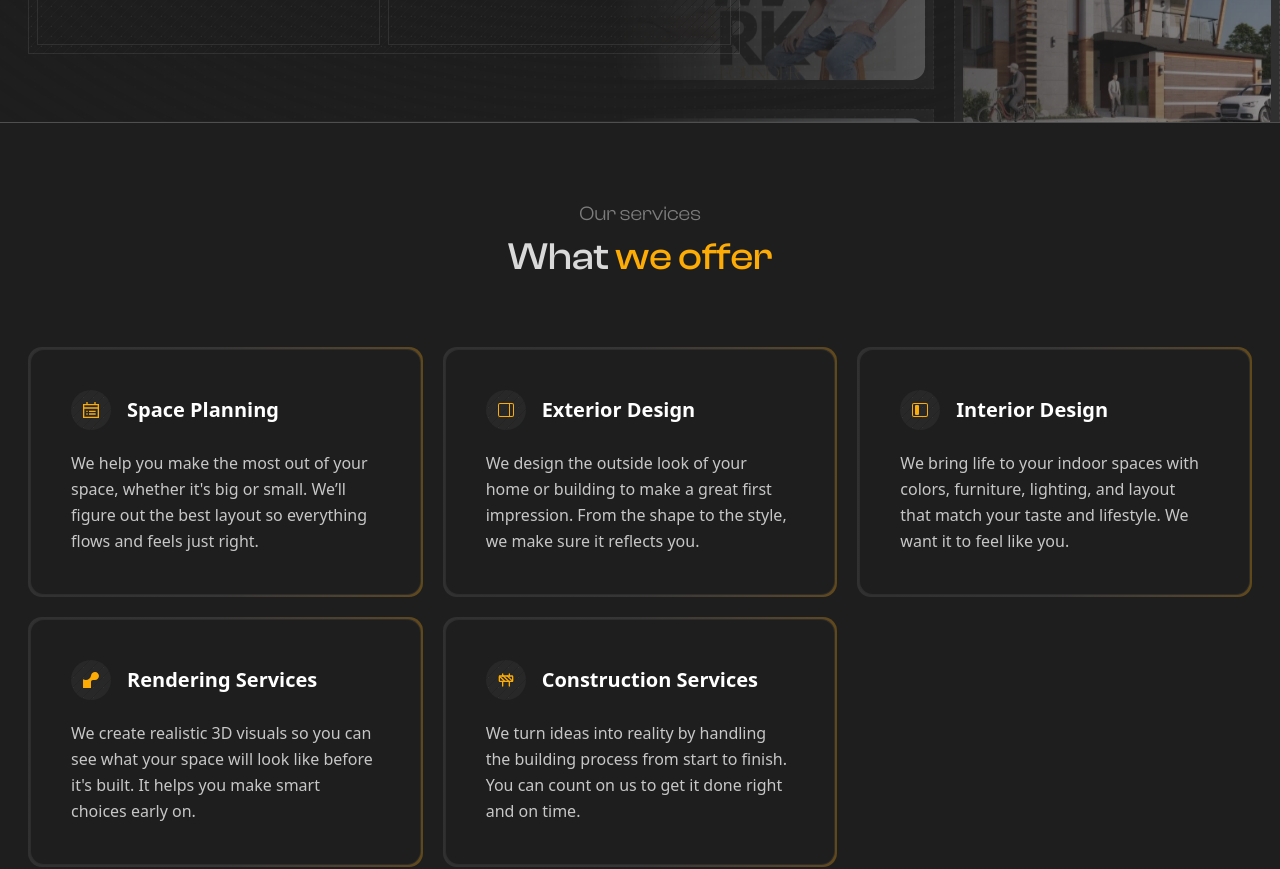
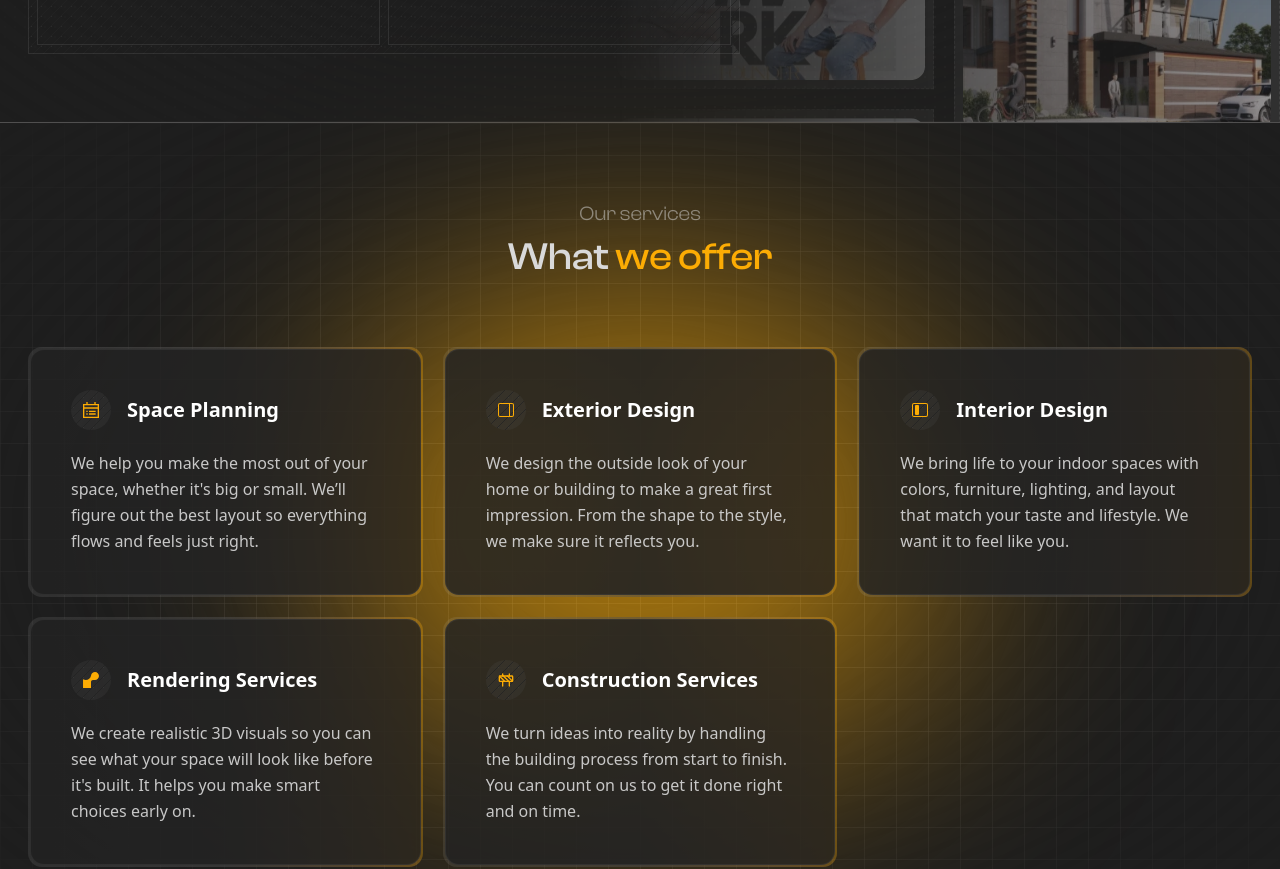
Before and after one commit to rainndev/MNKC-Architecture, a React (Vite) app: page / in a window 1280 px wide. Shown: the part 1560-2429 px from the top of the page. Built offline with nearby package versions, Linux system fonts and the light colour scheme.

Commit message:
style(services): add circle background blur

```diff
--- a/src/sections/homepage/ServicesNew.tsx
+++ b/src/sections/homepage/ServicesNew.tsx
@@ -8,9 +8,11 @@ const ServicesNew = () => {
   return (
     <section
       ref={ref}
-      className="flex min-h-screen w-full max-w-7xl flex-col items-center justify-center p-7"
+      className="relative flex min-h-screen w-full flex-col items-center justify-center bg-[linear-gradient(to_right,rgba(80,79,79,0.4)_1px,transparent_1px),linear-gradient(to_bottom,rgba(80,79,79,0.4)_1px,transparent_1px)] bg-[size:2rem_2rem] p-7"
     >
-      <div className="flex h-full w-full flex-col items-center justify-center text-center font-[ClashDisplay]">
+      <div className="bg-logo-black pointer-events-none absolute inset-0 flex items-center justify-center [mask-image:radial-gradient(ellipse_at_center,transparent_20%,black)]" />
+      <div className="md:bg-logo-yellow/60 absolute z-0 hidden h-[500px] w-[600px] rounded-full blur-[120px] sm:block" />
+      <div className="z-10 flex h-full w-full flex-col items-center justify-center text-center font-[ClashDisplay]">
         <motion.p
           initial={{ opacity: 0, y: -30 }}
           animate={{ opacity: 1, y: 0 }}
@@ -29,7 +31,7 @@ const ServicesNew = () => {
         </motion.h1>
       </div>
 
-      <div className="mt-15 grid h-full grid-cols-1 items-center justify-center gap-4 md:grid-cols-2 md:gap-5 lg:grid-cols-3">
+      <div className="z-10 mt-15 grid h-full max-w-7xl grid-cols-1 items-center justify-center gap-4 md:grid-cols-2 md:gap-5 lg:grid-cols-3">
         {content.map((data, i) => (
           <motion.div
             key={i}
@@ -37,10 +39,10 @@ const ServicesNew = () => {
             whileInView={{ opacity: 1, y: 0 }}
             transition={{ duration: 0.5, ease: "easeInOut", delay: i * 0.1 }}
             viewport={{ once: true }}
-            className="text-logo-white bg-logo-black h-full w-full"
+            className="text-logo-white h-full w-full"
           >
             <div className="from-logo-white/10 via-logo-gray/50 to-logo-yellow/30 h-full rounded-lg bg-gradient-to-r p-[2px] md:rounded-xl">
-              <div className="bg-logo-black hover:bg-logo-black/80 hover:border-logo-yellow/10 border-logo-gray/30 h-full rounded-lg border p-5 text-white transition-all duration-500 ease-in-out hover:backdrop-blur-2xl md:rounded-xl md:p-10">
+              <div className="bg-logo-black/90 md:bg-logo-black/80 hover:bg-logo-black/50 hover:border-logo-yellow/10 border-logo-gray/30 h-full rounded-lg border p-5 text-white transition-all duration-500 ease-in-out hover:backdrop-blur-2xl md:rounded-xl md:p-10">
                 <div className="flex items-center justify-start gap-4">
                   <span className="text-logo-yellow bg-logo-gray/20 bg-striped rounded-full p-3">
                     {data.icon}
```
